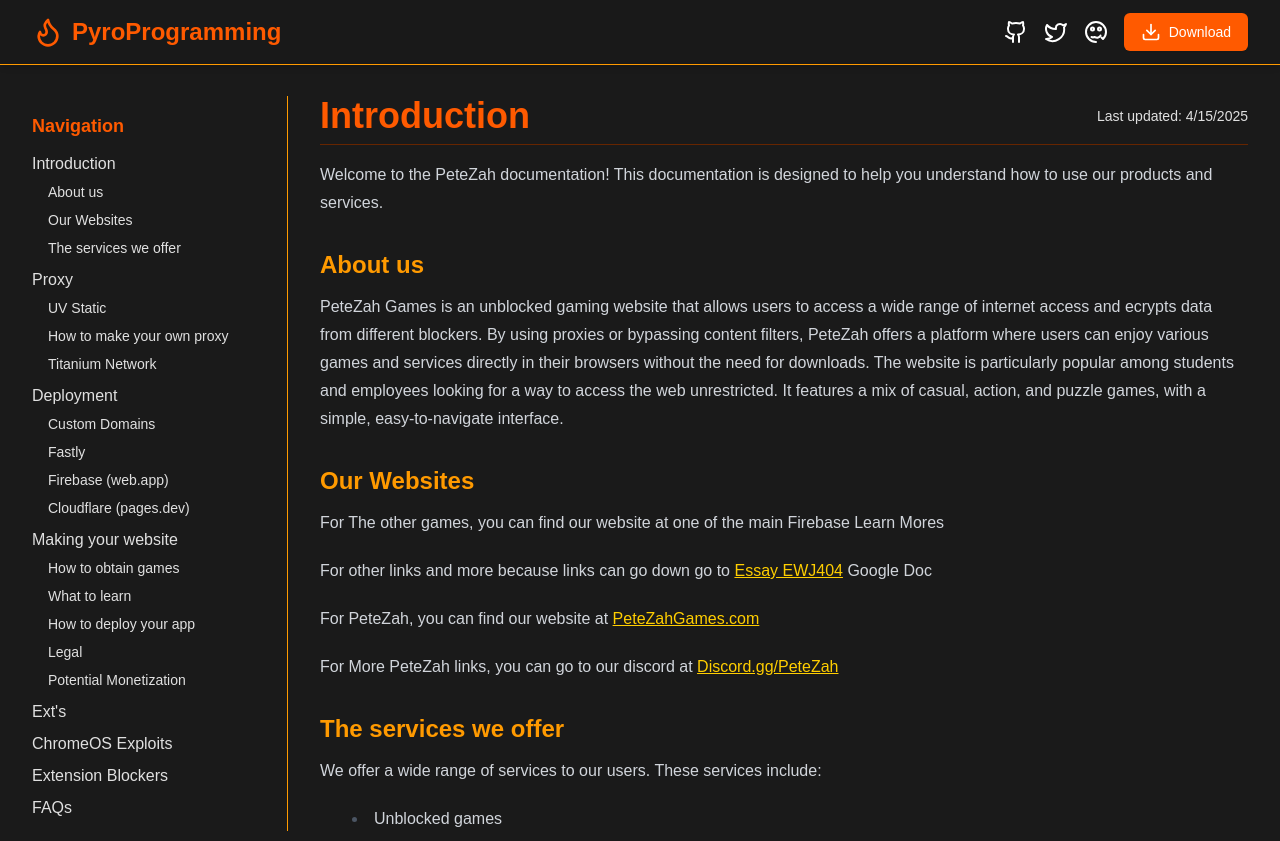
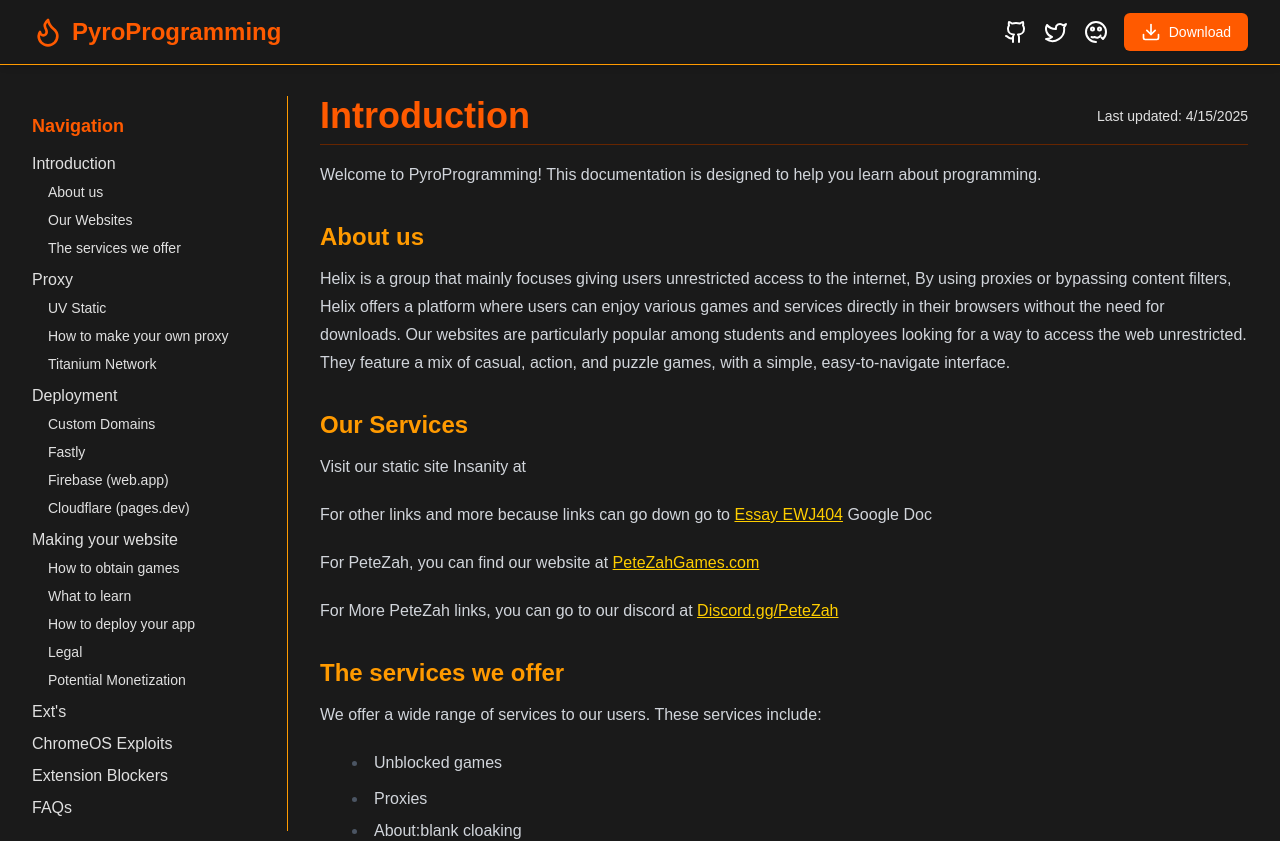
Before and after one commit to 321EZ123/PyroProgramming, a Next.js app: page /docs in a window 1280 px wide. Shown: the top 841 px of the page. Built offline with nearby package versions, Linux system fonts and the light colour scheme.

Commit message:
Update page.tsx

```diff
--- a/src/app/docs/page.tsx
+++ b/src/app/docs/page.tsx
@@ -43,13 +43,13 @@ export default function DocsPage() {
   return (
     <article>
       <DocsSection id="section-1" title="Introduction" lastUpdated="4/15/2025">
-        <p>Welcome to the PeteZah documentation! This documentation is designed to help you understand how to use our products and services.</p>
+        <p>Welcome to PyroProgramming! This documentation is designed to help you learn about programming.</p>
 
         <h3 id="item-1-1" className="text-2xl font-semibold text-secondary mt-8 mb-3 scroll-mt-20">About us</h3>
-        <p>PeteZah Games is an unblocked gaming website that allows users to access a wide range of internet access and ecrypts data from different blockers. By using proxies or bypassing content filters, PeteZah offers a platform where users can enjoy various games and services directly in their browsers without the need for downloads. The website is particularly popular among students and employees looking for a way to access the web unrestricted. It features a mix of casual, action, and puzzle games, with a simple, easy-to-navigate interface.</p>
+        <p>Helix is a group that mainly focuses giving users unrestricted access to the internet, By using proxies or bypassing content filters, Helix offers a platform where users can enjoy various games and services directly in their browsers without the need for downloads. Our websites are particularly popular among students and employees looking for a way to access the web unrestricted. They feature a mix of casual, action, and puzzle games, with a simple, easy-to-navigate interface.</p>
 
-        <h3 id="item-1-2" className="text-2xl font-semibold text-secondary mt-8 mb-3 scroll-mt-20">Our Websites</h3>
-        <p>For The other games, you can find our website at one of the main Firebase Learn Mores</p>
+        <h3 id="item-1-2" className="text-2xl font-semibold text-secondary mt-8 mb-3 scroll-mt-20">Our Services</h3>
+        <p>Visit our static site Insanity at</p>
         <p>For other links and more because links can go down go to <a href="https://docs.google.com/document/d/17ZuzqlWf6KESTwROJMNQ_x52Ob-cvuM5YWL-GU_rZtc/edit?tab=t.3t8l6tv2t8f0" target="_blank" rel="noopener noreferrer">Essay EWJ404</a> Google Doc</p>
         <p>For PeteZah, you can find our website at <a href="https://www.petezahgames.com/" target="_blank" rel="noopener noreferrer">PeteZahGames.com</a></p>
         <p>For More PeteZah links, you can go to our discord at <a href="https://discord.com/invite/petezah" target="_blank" rel="noopener noreferrer">Discord.gg/PeteZah</a></p>
```
